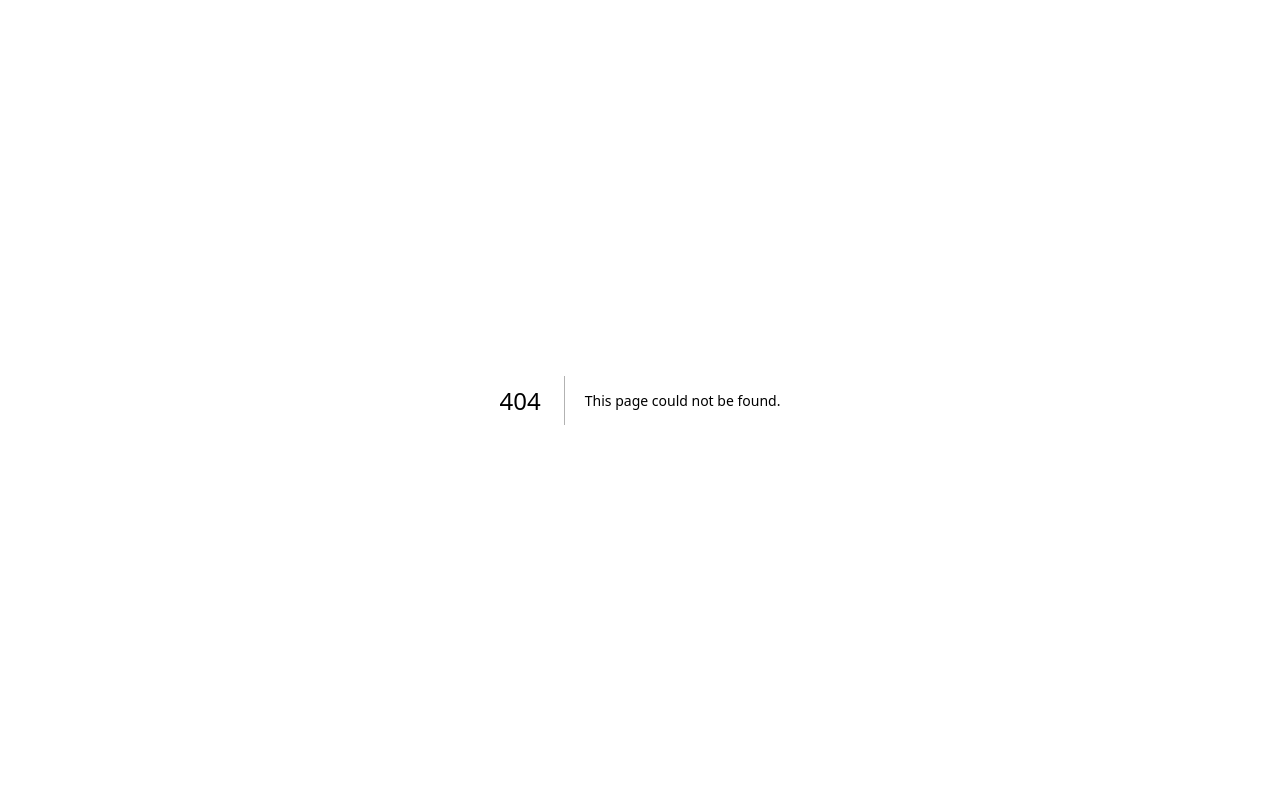
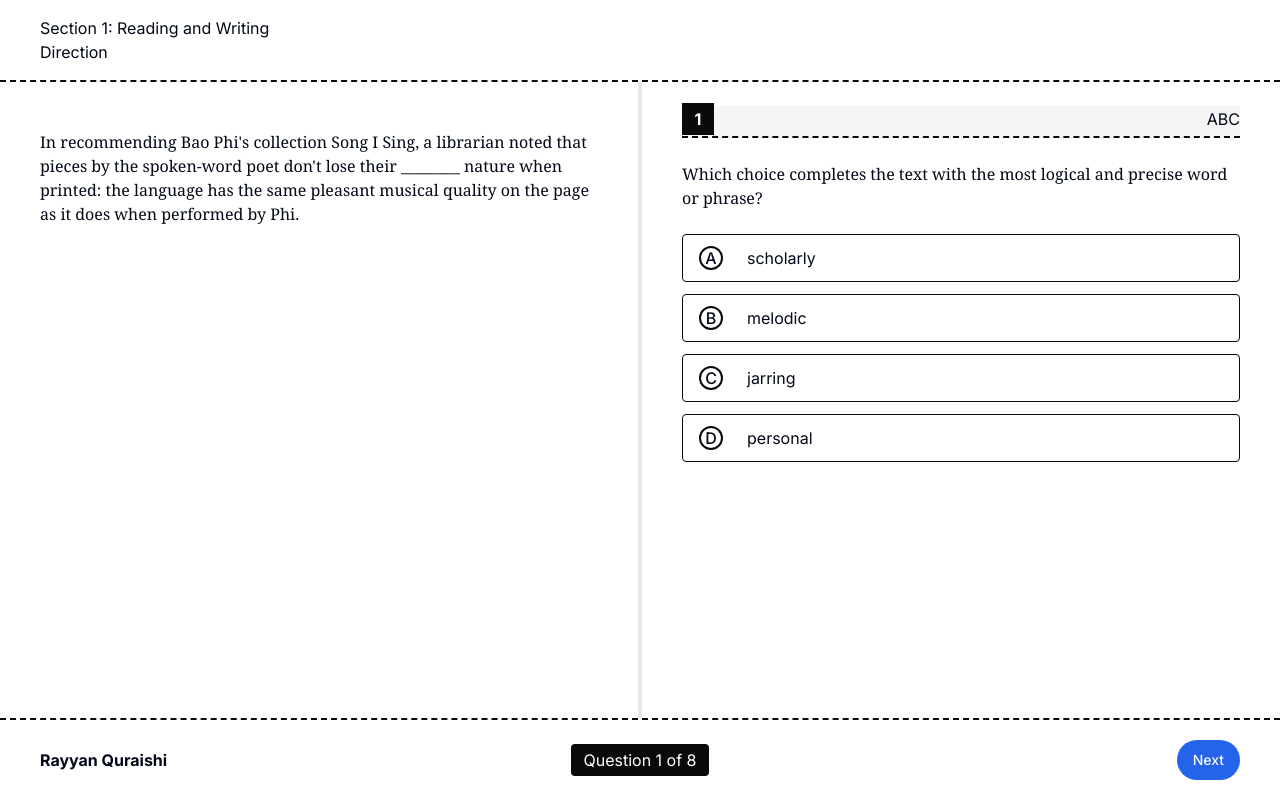
Before and after one commit to rayyanQ/sat-prep, a Next.js app: page /app/test in a window 1280 px wide. Before the commit this address had no page. Built offline with nearby package versions, Linux system fonts and the light colour scheme.

Commit message:
create testing page

```diff
--- a/package.json
+++ b/package.json
@@ -25,6 +25,7 @@
     "next": "14.2.4",
     "react": "^18",
     "react-dom": "^18",
+    "react-resizable-panels": "^2.0.19",
     "tailwind-merge": "^2.3.0",
     "tailwindcss-animate": "^1.0.7"
   },
--- a/src/app/app/pre-test/page.tsx
+++ b/src/app/app/pre-test/page.tsx
@@ -4,6 +4,7 @@ import {
   CardHeader,
   CardTitle,
 } from "@/components/ui/card"
+import { Button } from "@/components/ui/button"
 
 const PreTest = () => {
   return (
@@ -12,18 +13,16 @@ const PreTest = () => {
       <div className="h-full flex flex-col justify-center items-center">
         <h2 className="text-2xl mb-4">Your Tests</h2>
         <Card className="shadow-md w-96">
-          <CardHeader>
-            <CardTitle>You Have No Upcoming Tests</CardTitle>
-          </CardHeader>
           <CardContent>
-            <p>Tests appear here a few weeks before test day. <b>If you got a paper ticket from your school, <a>sign out</a> and sign in with it.</b></p>
+          <h3 className="text-2xl font-bold">Timing</h3>
+            <p>hello world</p>
           </CardContent>
         </Card>
       </div>
 
-      <div className="bottom-0 flex flex-row justify-end items-center space-x-4 h-16 w-full px-4 border-dashed border-black border-t-2">
-        <button>Start Test</button>
-        <button>View Results</button>
+      <div className="bottom-0 flex flex-row justify-end items-center space-x-4 h-20 w-full px-6 border-t-2">
+        <Button>Back</Button>
+        <Button>Next</Button>
       </div>
 
     </div>
--- /dev/null
+++ b/src/app/app/test/page.tsx
@@ -0,0 +1,105 @@
+import { Button } from "@/components/ui/button";
+import {
+  ResizableHandle,
+  ResizablePanel,
+  ResizablePanelGroup,
+} from "@/components/ui/resizable"
+
+const Test = () => {
+  return (
+    <main className="flex flex-col justify-between items-center w-full h-screen">
+      <TestHeader />
+      <div className="h-full w-full flex flex-col justify-center items-center">
+        <ResizablePanelGroup direction="horizontal" className="h-full w-full">
+          <ResizablePanel defaultSize={50}>
+            <div className="min-w-48 w-full max-w-[700px] flex flex-col justify-start items-center mx-auto px-10 py-6">
+              <p className="w-full flex justify-start items-center my-6 font-serif">
+                In recommending Bao Phi&apos;s collection Song I Sing, a librarian noted that pieces by the
+                spoken-word poet don&apos;t lose their ________ nature when printed: the language has the same
+                pleasant musical quality on the page as it does when performed by Phi.
+              </p>
+            </div>
+          </ResizablePanel>
+          <ResizableHandle className="border-2" />
+          <ResizablePanel defaultSize={50}>
+            <div className="min-w-48 w-full max-w-[700px] flex flex-col justify-start items-center mx-auto px-10 py-6">
+
+              <div className="w-full h-8 pb-1 flex justify-between items-center bg-neutral-100 border-b-2 border-neutral-950 border-dashed">
+
+                  <span className="flex justify-center items-center bg-neutral-950 text-white size-8">
+                    <b>1</b>
+                  </span>
+
+                <div>ABC</div>
+              </div>
+
+              <p className="w-full flex justify-start items-center my-6 font-serif">
+                Which choice completes the text with the most logical and precise word or phrase?
+              </p>
+
+              <ol className="w-full space-y-3">
+                <li className="w-full h-12 px-4 flex flex-row justify-start items-center rounded border border-neutral-950">
+                  <span className="flex justify-center items-center border-2 border-neutral-950 rounded-full size-6 mr-6 font-medium">
+                    A
+                  </span>
+                  scholarly
+                </li>
+                <li className="w-full h-12 px-4 flex flex-row justify-start items-center rounded border border-neutral-950">
+                  <span className="flex justify-center items-center border-2 border-neutral-950 rounded-full size-6 mr-6 font-medium">
+                    B
+                  </span>
+                  melodic
+                </li>
+                <li className="w-full h-12 px-4 flex flex-row justify-start items-center rounded border border-neutral-950">
+                  <span className="flex justify-center items-center border-2 border-neutral-950 rounded-full size-6 mr-6 font-medium">
+                    C
+                  </span>
+                  jarring
+                </li>
+                <li className="w-full h-12 px-4 flex flex-row justify-start items-center rounded border border-neutral-950">
+                  <span className="flex justify-center items-center border-2 border-neutral-950 rounded-full size-6 mr-6 font-medium">
+                    D
+                  </span>
+                  personal
+                </li>
+              </ol>
+            </div>
+          </ResizablePanel>
+        </ResizablePanelGroup>
+      </div>
+      <TestFooter />
+    </main>
+  );
+}
+
+export default Test;
+
+const TestHeader = () => {
+  return (
+    <header className="top-0 flex flex-row justify-between items-center w-full border-neutral-950 border-dashed border-b-2">
+      <div className="w-full h-20 px-10 flex flex-row justify-between items-center">
+        <div>Section 1: Reading and Writing<br />Direction</div>
+
+
+      </div>
+    </header>
+  );
+}
+
+const TestFooter = () => {
+  return (
+    <footer className="bottom-0 flex flex-row justify-center items-center w-full border-neutral-950 border-dashed border-t-2">
+      <div className="w-full h-20 px-10 grid grid-cols-3">
+        <div className="col-span-1 flex flex-row justify-start items-center">
+          <b>Rayyan Quraishi</b>
+        </div>
+        <div className="col-span-1 flex flex-row justify-center items-center">
+          <div className="bg-neutral-950 text-white px-3 py-1 rounded">Question 1 of 8</div>
+        </div>
+        <div className="col-span-1 flex flex-row justify-end items-center">
+          <Button>Next</Button>
+        </div>
+      </div>
+    </footer>
+  );
+}
--- a/src/app/globals.css
+++ b/src/app/globals.css
@@ -2,69 +2,54 @@
   @tailwind components;
   @tailwind utilities;
 
+
 @layer base {
   :root {
     --background: 0 0% 100%;
-      --foreground: 0 0% 3.9%;
-
+    --foreground: 222.2 84% 4.9%;
     --card: 0 0% 100%;
-      --card-foreground: 0 0% 3.9%;
-
+    --card-foreground: 222.2 84% 4.9%;
     --popover: 0 0% 100%;
-      --popover-foreground: 0 0% 3.9%;
-
-      --primary: 0 0% 9%;
-      --primary-foreground: 0 0% 98%;
-
-      --secondary: 0 0% 96.1%;
-      --secondary-foreground: 0 0% 9%;
-
-      --muted: 0 0% 96.1%;
-      --muted-foreground: 0 0% 45.1%;
-
-      --accent: 0 0% 96.1%;
-      --accent-foreground: 0 0% 9%;
-
+    --popover-foreground: 222.2 84% 4.9%;
+    --primary: 221.2 83.2% 53.3%;
+    --primary-foreground: 210 40% 98%;
+    --secondary: 210 40% 96.1%;
+    --secondary-foreground: 222.2 47.4% 11.2%;
+    --muted: 210 40% 96.1%;
+    --muted-foreground: 215.4 16.3% 46.9%;
+    --accent: 210 40% 96.1%;
+    --accent-foreground: 222.2 47.4% 11.2%;
     --destructive: 0 84.2% 60.2%;
-      --destructive-foreground: 0 0% 98%;
-
-      --border: 0 0% 89.8%;
-      --input: 0 0% 89.8%;
-      --ring: 0 0% 3.9%;
-
+    --destructive-foreground: 210 40% 98%;
+    --border: 214.3 31.8% 91.4%;
+    --input: 214.3 31.8% 91.4%;
+    --ring: 221.2 83.2% 53.3%;
     --radius: 0.5rem;
   }
 
   .dark {
-      --background: 0 0% 3.9%;
-      --foreground: 0 0% 98%;
-
-      --card: 0 0% 3.9%;
-      --card-foreground: 0 0% 98%;
-
-      --popover: 0 0% 3.9%;
-      --popover-foreground: 0 0% 98%;
-
-      --primary: 0 0% 98%;
-      --primary-foreground: 0 0% 9%;
-
-      --secondary: 0 0% 14.9%;
-      --secondary-foreground: 0 0% 98%;
-
-      --muted: 0 0% 14.9%;
-      --muted-foreground: 0 0% 63.9%;
-
-      --accent: 0 0% 14.9%;
-      --accent-foreground: 0 0% 98%;
-
+    --background: 222.2 84% 4.9%;
+    --foreground: 210 40% 98%;
+    --card: 222.2 84% 4.9%;
+    --card-foreground: 210 40% 98%;
+    --popover: 222.2 84% 4.9%;
+    --popover-foreground: 210 40% 98%;
+    --primary: 217.2 91.2% 59.8%;
+    --primary-foreground: 222.2 47.4% 11.2%;
+    --secondary: 217.2 32.6% 17.5%;
+    --secondary-foreground: 210 40% 98%;
+    --muted: 217.2 32.6% 17.5%;
+    --muted-foreground: 215 20.2% 65.1%;
+    --accent: 217.2 32.6% 17.5%;
+    --accent-foreground: 210 40% 98%;
     --destructive: 0 62.8% 30.6%;
-      --destructive-foreground: 0 0% 98%;
-
-      --border: 0 0% 14.9%;
-      --input: 0 0% 14.9%;
-      --ring: 0 0% 83.1%;
+    --destructive-foreground: 210 40% 98%;
+    --border: 217.2 32.6% 17.5%;
+    --input: 217.2 32.6% 17.5%;
+    --ring: 224.3 76.3% 48%;
   }
 }
+
 
   @layer base {
     * {
--- a/src/components/ui/button.tsx
+++ b/src/components/ui/button.tsx
@@ -5,7 +5,7 @@ import { cva, type VariantProps } from "class-variance-authority"
 import { cn } from "@/lib/utils"
 
 const buttonVariants = cva(
-  "inline-flex items-center justify-center whitespace-nowrap rounded-md text-sm font-medium ring-offset-background transition-colors focus-visible:outline-none focus-visible:ring-2 focus-visible:ring-ring focus-visible:ring-offset-2 disabled:pointer-events-none disabled:opacity-50",
+  "inline-flex items-center justify-center whitespace-nowrap rounded-full text-sm font-medium ring-offset-background transition-colors focus-visible:outline-none focus-visible:ring-2 focus-visible:ring-ring focus-visible:ring-offset-2 disabled:pointer-events-none disabled:opacity-50",
   {
     variants: {
       variant: {
--- /dev/null
+++ b/src/components/ui/resizable.tsx
@@ -0,0 +1,45 @@
+"use client"
+
+import { GripVertical } from "lucide-react"
+import * as ResizablePrimitive from "react-resizable-panels"
+
+import { cn } from "@/lib/utils"
+
+const ResizablePanelGroup = ({
+  className,
+  ...props
+}: React.ComponentProps<typeof ResizablePrimitive.PanelGroup>) => (
+  <ResizablePrimitive.PanelGroup
+    className={cn(
+      "flex h-full w-full data-[panel-group-direction=vertical]:flex-col",
+      className
+    )}
+    {...props}
+  />
+)
+
+const ResizablePanel = ResizablePrimitive.Panel
+
+const ResizableHandle = ({
+  withHandle,
+  className,
+  ...props
+}: React.ComponentProps<typeof ResizablePrimitive.PanelResizeHandle> & {
+  withHandle?: boolean
+}) => (
+  <ResizablePrimitive.PanelResizeHandle
+    className={cn(
+      "relative flex w-px items-center justify-center bg-border after:absolute after:inset-y-0 after:left-1/2 after:w-1 after:-translate-x-1/2 focus-visible:outline-none focus-visible:ring-1 focus-visible:ring-ring focus-visible:ring-offset-1 data-[panel-group-direction=vertical]:h-px data-[panel-group-direction=vertical]:w-full data-[panel-group-direction=vertical]:after:left-0 data-[panel-group-direction=vertical]:after:h-1 data-[panel-group-direction=vertical]:after:w-full data-[panel-group-direction=vertical]:after:-translate-y-1/2 data-[panel-group-direction=vertical]:after:translate-x-0 [&[data-panel-group-direction=vertical]>div]:rotate-90",
+      className
+    )}
+    {...props}
+  >
+    {withHandle && (
+      <div className="z-10 flex h-4 w-3 items-center justify-center rounded-sm border bg-border">
+        <GripVertical className="h-2.5 w-2.5" />
+      </div>
+    )}
+  </ResizablePrimitive.PanelResizeHandle>
+)
+
+export { ResizablePanelGroup, ResizablePanel, ResizableHandle }
```
Also changed, not shown: 1 other file (tests, documents, lock files or other folders). Lines whose indentation alone changed are shown as unchanged.
